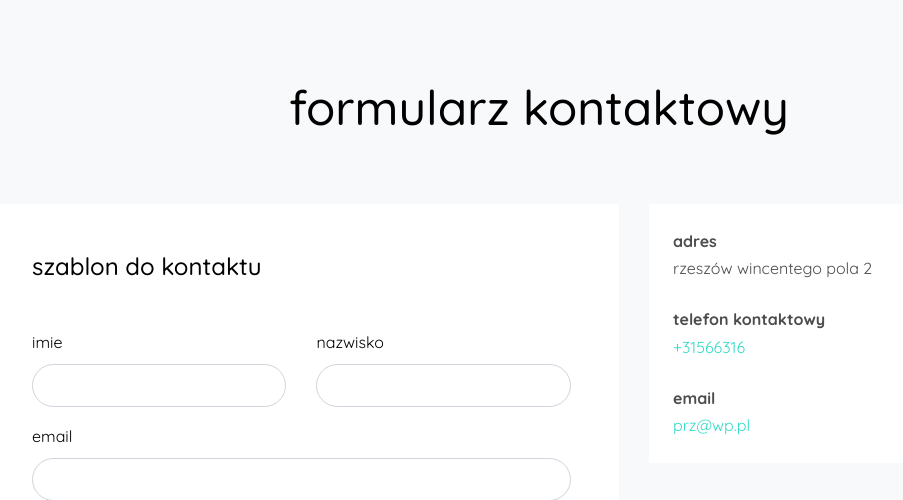
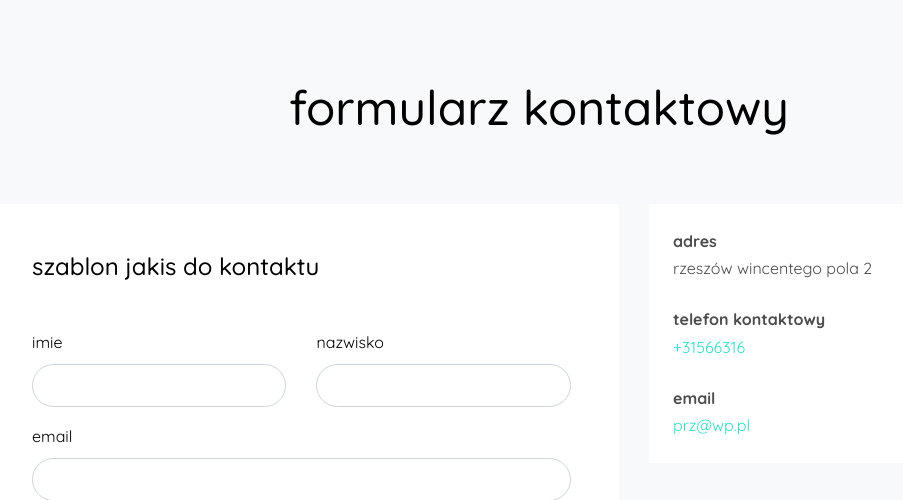
Before and after one commit to zendurix/iobdprojekt, a Django app: page / in a window 1280 px wide. Shown: the part 2811-3311 px from the top of the page, without its empty margins (101-1004 px from the left). Run offline with Django 3.2, Linux system fonts and the light colour scheme; some libraries are stand-ins or nearby versions; some web fonts are replaced.

Commit message:
komittest2

```diff
--- a/demo/templates/index.html
+++ b/demo/templates/index.html
@@ -231,7 +231,7 @@
 
             <form action="#" class="p-5 bg-white">
 
-              <h2 class="h4 text-black mb-5">szablon do kontaktu</h2>
+              <h2 class="h4 text-black mb-5">szablon jakis do kontaktu</h2>
 
               <div class="row form-group">
                 <div class="col-md-6 mb-3 mb-md-0">
```
